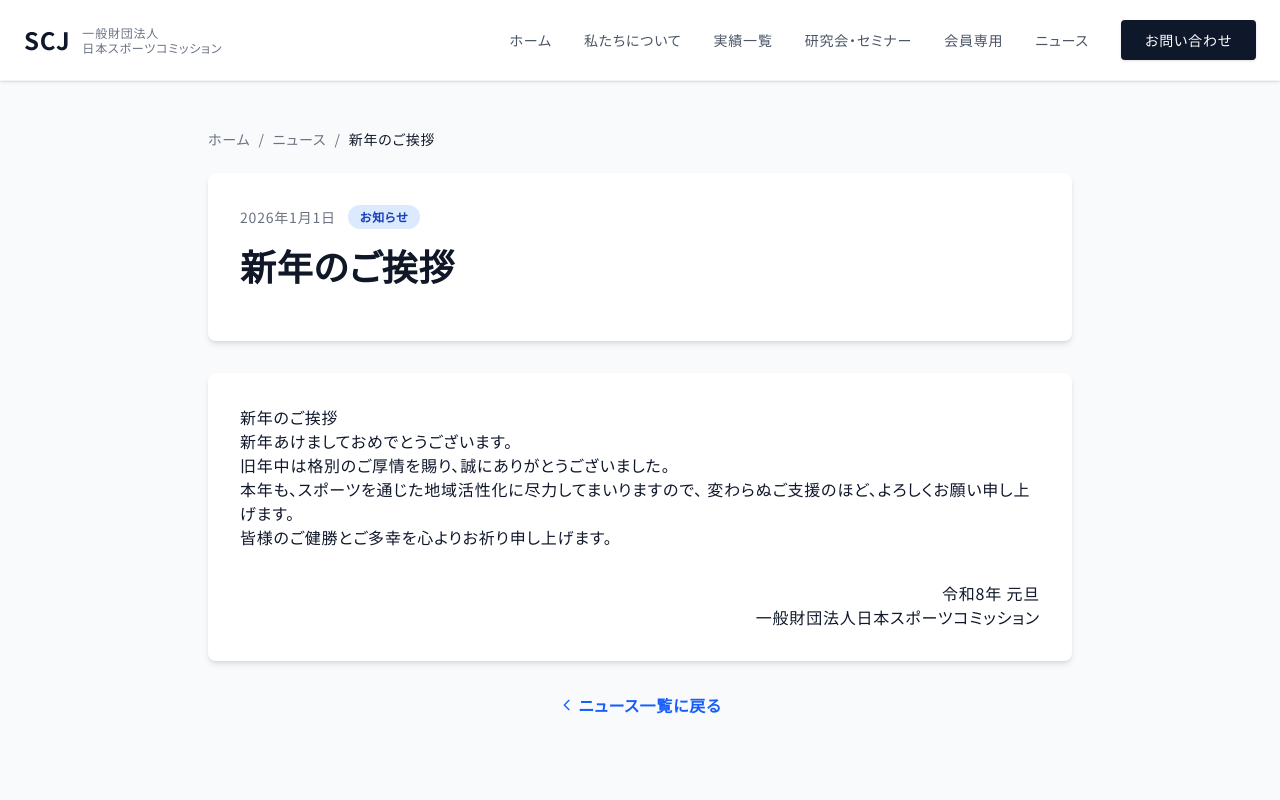
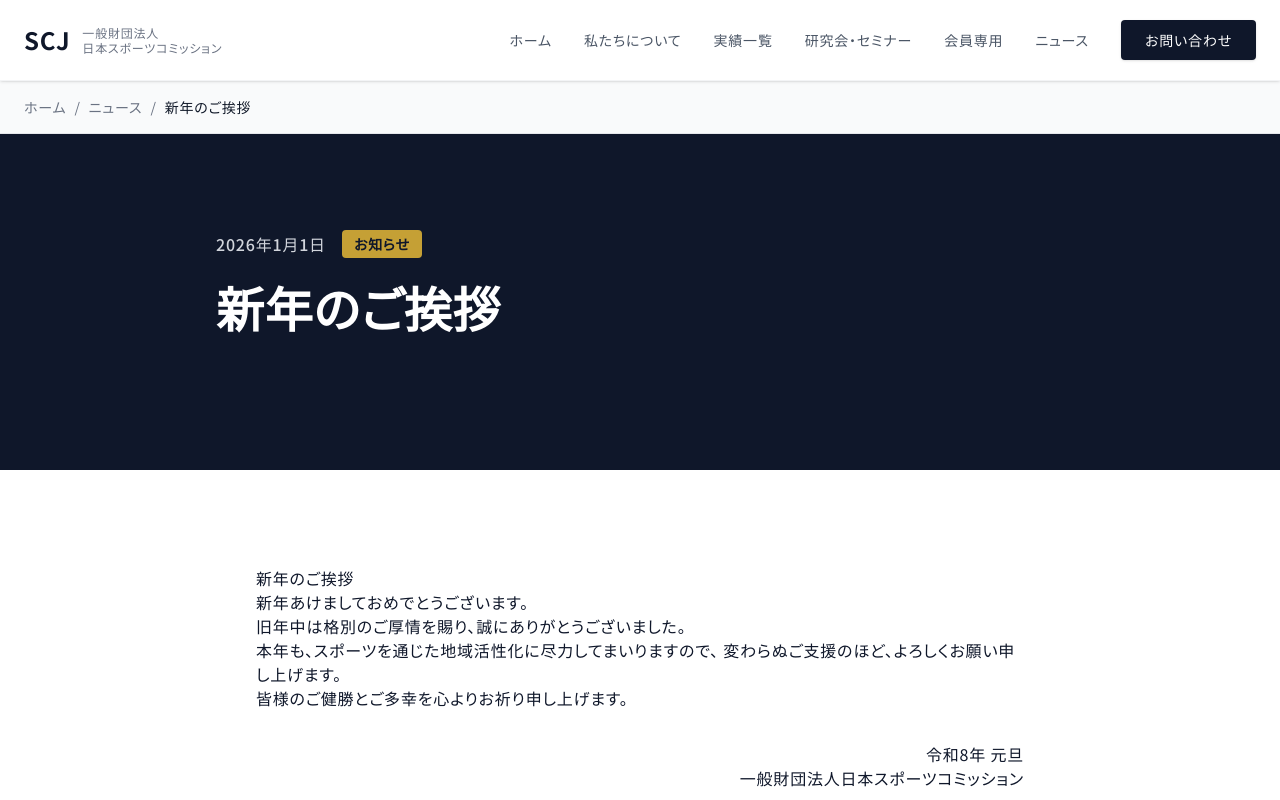
Before and after one commit to TokyoSports-UT9-2618/scj, a Next.js app: page /news/new-year-greeting-2026 in a window 1280 px wide. Shown: the top 800 px of the page. Built offline with nearby package versions, Linux system fonts and the light colour scheme.

Commit message:
feat: refactor news list and detail pages with deep navy theme

```diff
--- a/app/news/[slug]/page.tsx
+++ b/app/news/[slug]/page.tsx
@@ -1,6 +1,15 @@
 import Link from 'next/link';
 import { notFound } from 'next/navigation';
 import { getNewsBySlug, getAllNews } from '@/lib/news-service';
+import Section from '@/components/ui/Section';
+import DuotoneImage from '@/components/ui/DuotoneImage';
+import { Noto_Serif_JP } from 'next/font/google';
+
+const notSerifJP = Noto_Serif_JP({
+  weight: ['400', '700'],
+  subsets: ['latin'],
+  display: 'swap',
+});
 
 // 静的生成用のパス一覧を取得
 export async function generateStaticParams() {
@@ -36,21 +45,24 @@ export default async function NewsDetailPage({ params }: { params: Promise<{ slu
   }
 
   return (
-    <div className="py-12 bg-gray-50 min-h-screen">
-      <article className="container mx-auto px-4 max-w-4xl">
-        {/* パンくずリスト */}
-        <nav className="mb-6 text-sm text-gray-500">
-          <Link href="/" className="hover:text-blue-600">ホーム</Link>
+    <div className="min-h-screen bg-white">
+      {/* Breadcrumbs Section */}
+      <div className="bg-gray-50 border-b border-gray-200 py-4">
+        <div className="container mx-auto px-4 md:px-6 text-sm text-gray-500">
+          <Link href="/" className="hover:text-navy-900 transition-colors">ホーム</Link>
           <span className="mx-2">/</span>
-          <Link href="/news" className="hover:text-blue-600">ニュース</Link>
+          <Link href="/news" className="hover:text-navy-900 transition-colors">ニュース</Link>
           <span className="mx-2">/</span>
-          <span className="text-gray-900">{news.title}</span>
-        </nav>
+          <span className="text-gray-900 truncate">{news.title}</span>
+        </div>
+      </div>
 
-        {/* 記事ヘッダー */}
-        <header className="bg-white rounded-lg shadow-md p-8 mb-8">
-          <div className="flex items-center gap-3 mb-4">
-            <time className="text-sm text-gray-500">
+      <article>
+        {/* Article Header */}
+        <div className="bg-navy-900 text-white py-16 md:py-24">
+          <div className="container mx-auto px-4 md:px-6 max-w-4xl">
+            <div className="flex flex-wrap items-center gap-4 mb-6">
+              <time className="text-gray-300 font-medium">
                 {new Date(news.publishedAt).toLocaleDateString('ja-JP', {
                   year: 'numeric',
                   month: 'long',
@@ -58,47 +70,63 @@ export default async function NewsDetailPage({ params }: { params: Promise<{ slu
                 })}
               </time>
               {news.category && (
-              <span className="inline-block bg-blue-100 text-blue-800 text-xs font-semibold px-3 py-1 rounded-full">
+                <span className={`inline-block px-3 py-1 text-sm font-bold rounded ${news.category === 'イベント' ? 'bg-blue-600 text-white' :
+                    news.category === 'お知らせ' ? 'bg-accent-gold text-navy-900' :
+                      'bg-gray-700 text-white'
+                  }`}>
                   {news.category}
                 </span>
               )}
             </div>
-          <h1 className="text-4xl font-bold text-gray-900 mb-6">{news.title}</h1>
+            <h1 className={`text-3xl md:text-4xl lg:text-5xl font-bold leading-tight mb-8 ${notSerifJP.className}`}>
+              {news.title}
+            </h1>
+          </div>
+        </div>
+
+        {/* Cover Image */}
         {news.coverImage && (
-            <div className="aspect-video bg-gray-200 rounded-lg overflow-hidden">
-              <img
+          <div className="container mx-auto px-4 md:px-6 max-w-5xl -mt-12 relative z-10">
+            <div className="relative aspect-video rounded-lg overflow-hidden shadow-xl">
+              <DuotoneImage
                 src={news.coverImage.url}
                 alt={news.coverImage.title}
-                className="w-full h-full object-cover"
+                fill
+                priority
               />
             </div>
+          </div>
         )}
-        </header>
 
-        {/* 記事本文 */}
-        <div className="bg-white rounded-lg shadow-md p-8 mb-8">
+        {/* Content Body */}
+        <Section className={news.coverImage ? "pt-16" : "pt-8"}>
+          <div className="max-w-3xl mx-auto">
             <div
-            className="prose prose-lg max-w-none
-              prose-headings:text-gray-900
-              prose-p:text-gray-700
+              className="prose prose-lg prose-slate max-w-none
+                    prose-headings:text-navy-900 prose-headings:font-bold
+                    prose-p:text-gray-700 prose-p:leading-relaxed
                     prose-a:text-blue-600 prose-a:no-underline hover:prose-a:underline
-              prose-strong:text-gray-900
-              prose-img:rounded-lg"
+                    prose-strong:text-navy-900
+                    prose-img:rounded-lg prose-img:shadow-md
+                    prose-blockquote:border-accent-gold prose-blockquote:bg-gray-50 prose-blockquote:py-2 prose-blockquote:px-4 prose-blockquote:not-italic"
               dangerouslySetInnerHTML={{ __html: news.bodyHtml }}
             />
           </div>
+        </Section>
 
-        {/* 戻るリンク */}
-        <div className="text-center">
+        {/* Navigation Footer */}
+        <div className="bg-gray-50 py-12 border-t border-gray-200">
+          <div className="container mx-auto px-4 text-center">
             <Link
               href="/news"
-            className="inline-flex items-center text-blue-600 hover:text-blue-700 font-semibold"
+              className="inline-flex items-center px-8 py-3 bg-white border border-gray-300 rounded-lg text-navy-900 font-bold hover:bg-navy-900 hover:text-white hover:border-navy-900 transition-all shadow-sm hover:shadow-md"
             >
-            <svg className="w-4 h-4 mr-1" fill="none" stroke="currentColor" viewBox="0 0 24 24">
-              <path strokeLinecap="round" strokeLinejoin="round" strokeWidth={2} d="M15 19l-7-7 7-7" />
+              <svg className="w-4 h-4 mr-2" fill="none" stroke="currentColor" viewBox="0 0 24 24">
+                <path strokeLinecap="round" strokeLinejoin="round" strokeWidth={2} d="M10 19l-7-7m0 0l7-7m-7 7h18" />
               </svg>
               ニュース一覧に戻る
             </Link>
+          </div>
         </div>
       </article>
     </div>
--- a/app/news/page.tsx
+++ b/app/news/page.tsx
@@ -1,5 +1,14 @@
 import Link from 'next/link';
 import { getAllNews } from '@/lib/news-service';
+import Section from '@/components/ui/Section';
+import DuotoneImage from '@/components/ui/DuotoneImage';
+import { Noto_Serif_JP } from 'next/font/google';
+
+const notSerifJP = Noto_Serif_JP({
+  weight: ['400', '700'],
+  subsets: ['latin'],
+  display: 'swap',
+});
 
 export const metadata = {
   title: 'ニュース一覧 | 一般財団法人日本スポーツコミッション',
@@ -10,65 +19,88 @@ export default async function NewsPage() {
   const newsList = await getAllNews();
 
   return (
-    <div className="py-12 bg-gray-50 min-h-screen">
-      <div className="container mx-auto px-4">
-        <h1 className="text-4xl font-bold mb-8 text-gray-900">ニュース</h1>
+    <div className="flex flex-col min-h-screen">
+      {/* Page Header */}
+      <div className="bg-navy-900 text-white py-20">
+        <div className="container mx-auto px-4 md:px-6">
+          <h1 className={`text-4xl md:text-5xl font-bold mb-4 ${notSerifJP.className}`}>
+            News
+          </h1>
+          <p className="text-gray-400">
+            最新の活動情報やお知らせ
+          </p>
+        </div>
+      </div>
 
+      <Section bgColor="subtle" className="flex-grow">
         {newsList.length > 0 ? (
-          <div className="space-y-6">
+          <div className="grid grid-cols-1 md:grid-cols-2 lg:grid-cols-3 gap-8">
             {newsList.map((news) => (
               <article
                 key={news.id}
-                className="bg-white rounded-lg shadow-md overflow-hidden hover:shadow-lg transition-shadow"
+                className="bg-white rounded-lg shadow-sm border border-gray-100 overflow-hidden group hover:shadow-md transition-shadow flex flex-col h-full"
               >
-                <div className="md:flex">
-                  {news.coverImage && (
-                    <div className="md:w-1/3 aspect-video md:aspect-auto bg-gray-200">
-                      <img
+                <Link href={`/news/${news.slug}`} className="flex flex-col h-full">
+                  <div className="relative h-48 overflow-hidden bg-gray-200">
+                    {news.coverImage ? (
+                      <DuotoneImage
                         src={news.coverImage.url}
                         alt={news.coverImage.title}
-                        className="w-full h-full object-cover"
+                        fill
                       />
-                    </div>
-                  )}
-                  <div className="p-6 md:w-2/3">
-                    <div className="flex items-center gap-3 mb-3">
-                      <time className="text-sm text-gray-500">
-                        {new Date(news.publishedAt).toLocaleDateString('ja-JP')}
-                      </time>
-                      {news.category && (
-                        <span className="inline-block bg-blue-100 text-blue-800 text-xs font-semibold px-3 py-1 rounded-full">
+                    ) : (
+                      <div className="w-full h-full bg-navy-900/10 flex items-center justify-center text-navy-900/30 font-bold">
+                        No Image
+                      </div>
+                    )}
+
+                    {news.category && (
+                      <div className="absolute top-4 left-4 z-10">
+                        <span className={`inline-block px-3 py-1 text-xs font-bold rounded shadow-sm ${news.category === 'イベント' ? 'bg-blue-600 text-white' :
+                            news.category === 'お知らせ' ? 'bg-accent-gold text-navy-900' :
+                              'bg-gray-800 text-white'
+                          }`}>
                           {news.category}
                         </span>
-                      )}
-                    </div>
-                    <h2 className="text-2xl font-bold mb-3 text-gray-900 hover:text-blue-600 transition-colors">
-                      <Link href={`/news/${news.slug}`}>{news.title}</Link>
+                      </div>
+                    )}
+                  </div>
+                  <div className="p-6 flex flex-col flex-grow">
+                    <time className="text-sm text-gray-400 mb-3 block">
+                      {new Date(news.publishedAt).toLocaleDateString('ja-JP')}
+                    </time>
+                    <h2 className="text-xl font-bold text-navy-900 mb-3 line-clamp-2 group-hover:text-blue-700 transition-colors">
+                      {news.title}
                     </h2>
                     {news.metaDescription && (
-                      <p className="text-gray-600 mb-4 line-clamp-2">{news.metaDescription}</p>
+                      <p className="text-gray-500 text-sm line-clamp-3 leading-relaxed mb-4 flex-grow">
+                        {news.metaDescription}
+                      </p>
                     )}
-                    <Link
-                      href={`/news/${news.slug}`}
-                      className="inline-flex items-center text-blue-600 hover:text-blue-700 font-semibold"
-                    >
-                      続きを読む
-                      <svg className="w-4 h-4 ml-1" fill="none" stroke="currentColor" viewBox="0 0 24 24">
-                        <path strokeLinecap="round" strokeLinejoin="round" strokeWidth={2} d="M9 5l7 7-7 7" />
-                      </svg>
-                    </Link>
+                    <div className="mt-auto pt-4">
+                      <span className="text-sm font-bold text-blue-600 group-hover:underline flex items-center gap-1">
+                        READ MORE
+                        <svg className="w-4 h-4 transition-transform group-hover:translate-x-1" fill="none" stroke="currentColor" viewBox="0 0 24 24">
+                          <path strokeLinecap="round" strokeLinejoin="round" strokeWidth={2} d="M17 8l4 4m0 0l-4 4m4-4H3" />
+                        </svg>
+                      </span>
+                    </div>
                   </div>
-                </div>
+                </Link>
               </article>
             ))}
           </div>
         ) : (
-          <div className="bg-white rounded-lg shadow-md p-12 text-center">
-            <p className="text-gray-500 text-lg">ニュースはまだ登録されていません。</p>
-            <p className="text-sm text-gray-400 mt-2">Contentfulの管理画面から記事を追加してください。</p>
+          <div className="text-center py-20 bg-white rounded-lg shadow-sm">
+            <div className="inline-block p-6 rounded-full bg-gray-100 mb-4">
+              <svg className="w-8 h-8 text-gray-400" fill="none" stroke="currentColor" viewBox="0 0 24 24">
+                <path strokeLinecap="round" strokeLinejoin="round" strokeWidth={2} d="M19 20H5a2 2 0 01-2-2V6a2 2 0 012-2h10a2 2 0 012 2v1m2 13a2 2 0 01-2-2V7m2 13a2 2 0 002-2V9a2 2 0 00-2-2h-2m-4-3H9M7 16h6M7 8h6v4H7V8z" />
+              </svg>
+            </div>
+            <p className="text-gray-500 font-medium">ニュースがまだありません。</p>
           </div>
         )}
-      </div>
+      </Section>
     </div>
   );
 }
```
Lines whose indentation alone changed are shown as unchanged.
